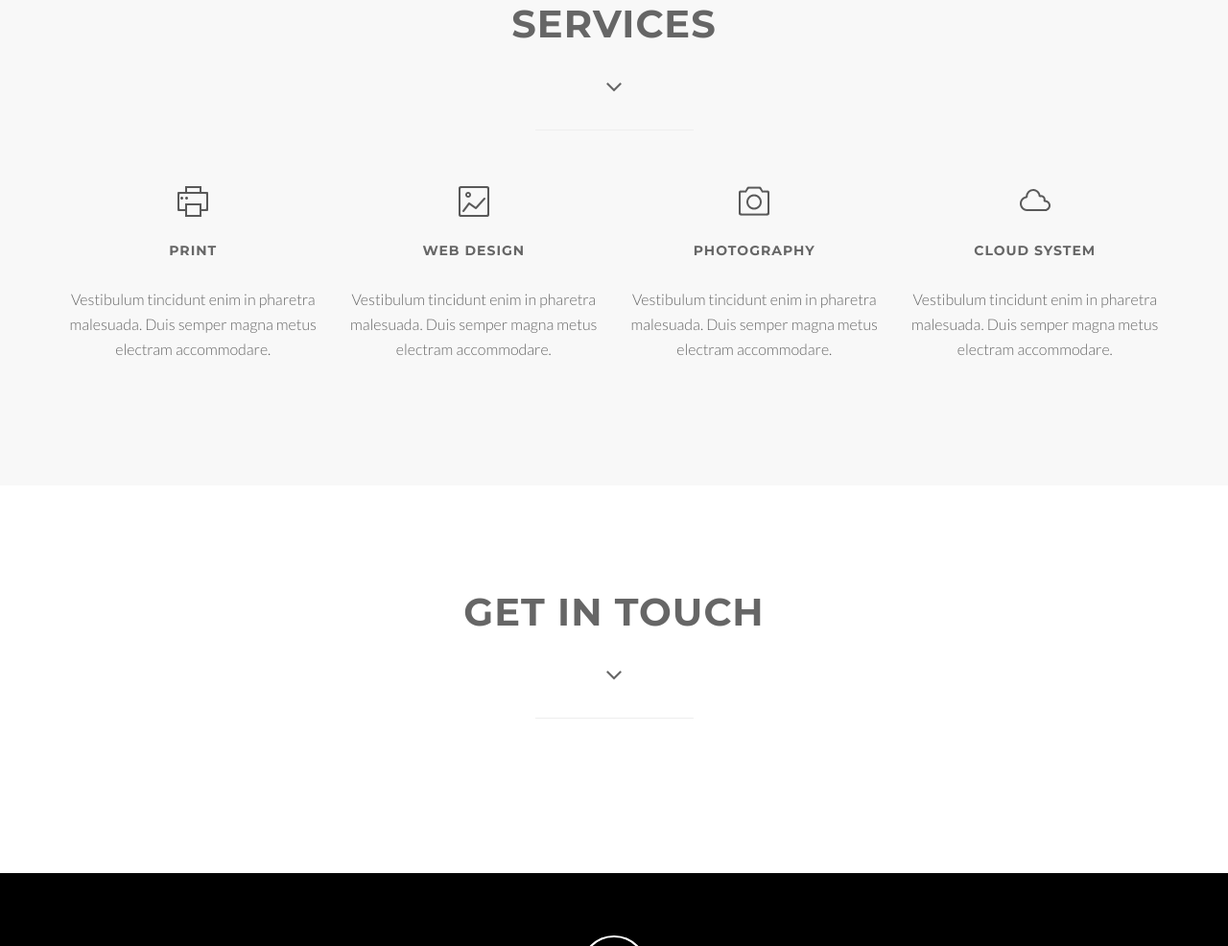
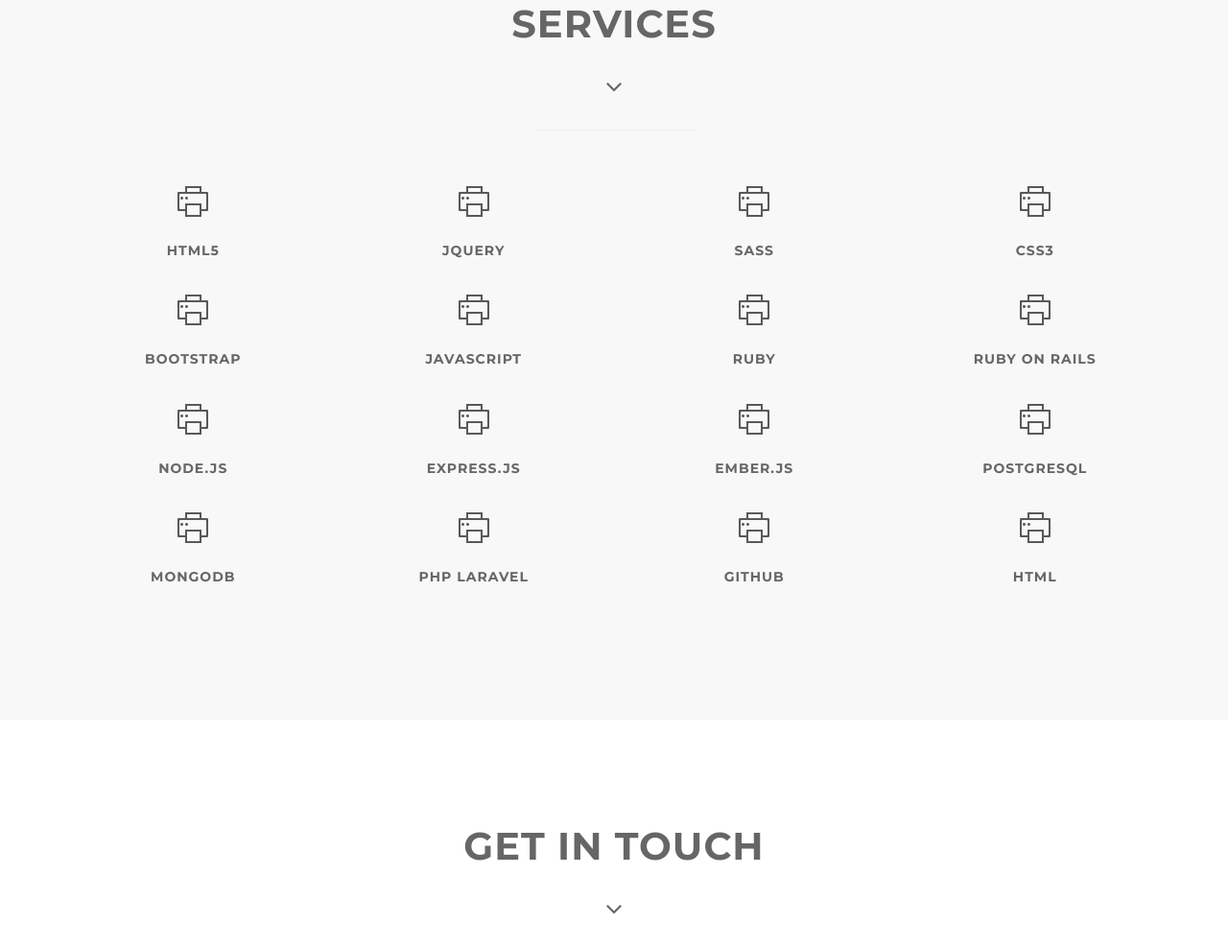
Before and after one commit to slammyde7113/webpage, a website built with webpack: page index.html in a window 1280 px wide. Shown: the part 2547-3533 px from the top of the page at 96% size. Built offline with nearby package versions, Linux system fonts and the light colour scheme.

Commit message:
Added List of Skills in Services Section

```diff
--- a/index.html
+++ b/index.html
@@ -98,63 +98,6 @@
 			</div>
 			</div>
 		</div>
-		<!-- <div class="container">
-
-		<div class="row">
-			<div class="col-lg-2 col-lg-offset-5">
-				<hr class="marginbot-50">
-			</div>
-		</div>
-        <div class="row">
-            <div class="col-xs-6 col-sm-3 col-md-3">
-				<div class="wow bounceInUp" data-wow-delay="0.2s">
-                <div class="team boxed-grey">
-                    <div class="inner">
-						<h5>Anna Hanaceck</h5>
-                        <p class="subtitle">Pixel Crafter</p>
-                        <div class="avatar"><img src="img/team/1.jpg" alt="" class="img-responsive img-circle" /></div>
-                    </div>
-                </div>
-				</div>
-            </div>
-			<div class="col-xs-6 col-sm-3 col-md-3">
-				<div class="wow bounceInUp" data-wow-delay="0.5s">
-                <div class="team boxed-grey">
-                    <div class="inner">
-						<h5>Maura Daniels</h5>
-                        <p class="subtitle">Ruby on Rails</p>
-                        <div class="avatar"><img src="img/team/2.jpg" alt="" class="img-responsive img-circle" /></div>
-
-                    </div>
-                </div>
-				</div>
-            </div>
-			<div class="col-xs-6 col-sm-3 col-md-3">
-				<div class="wow bounceInUp" data-wow-delay="0.8s">
-                <div class="team boxed-grey">
-                    <div class="inner">
-						<h5>Jack Briane</h5>
-                        <p class="subtitle">jQuery Ninja</p>
-                        <div class="avatar"><img src="img/team/3.jpg" alt="" class="img-responsive img-circle" /></div>
-
-                    </div>
-                </div>
-				</div>
-            </div>
-			<div class="col-xs-6 col-sm-3 col-md-3">
-				<div class="wow bounceInUp" data-wow-delay="1s">
-                <div class="team boxed-grey">
-                    <div class="inner">
-						<h5>Tom Petterson</h5>
-                        <p class="subtitle">Typographer</p>
-                        <div class="avatar"><img src="img/team/4.jpg" alt="" class="img-responsive img-circle" /></div>
-
-                    </div>
-                </div>
-				</div>
-            </div>
-        </div>
-		</div> -->
 	</section>
 	<!-- /Section: about -->
 
@@ -225,8 +168,7 @@
 						<img src="img/icons/service-icon-1.png" alt="" />
 					</div>
 					<div class="service-desc">
-						<h5>Print</h5>
-						<p>Vestibulum tincidunt enim in pharetra malesuada. Duis semper magna metus electram accommodare.</p>
+						<h5>HTML5</h5>
 					</div>
                 </div>
 				</div>
@@ -234,14 +176,13 @@
 
       <!--Tile -->
       <div class="col-sm-3 col-md-3">
-				<div class="wow fadeInUp" data-wow-delay="0.2s">
+  <div class="wow fadeInLeft" data-wow-delay="0.2s">
           <div class="service-box">
     <div class="service-icon">
-						<img src="img/icons/service-icon-2.png" alt="" />
+      <img src="img/icons/service-icon-1.png" alt="" />
     </div>
     <div class="service-desc">
-						<h5>Web Design</h5>
-						<p>Vestibulum tincidunt enim in pharetra malesuada. Duis semper magna metus electram accommodare.</p>
+      <h5>jQuery</h5>
     </div>
           </div>
   </div>
@@ -249,14 +190,13 @@
 
       <!--Tile -->
       <div class="col-sm-3 col-md-3">
-				<div class="wow fadeInUp" data-wow-delay="0.2s">
+  <div class="wow fadeInLeft" data-wow-delay="0.2s">
           <div class="service-box">
     <div class="service-icon">
-						<img src="img/icons/service-icon-3.png" alt="" />
+      <img src="img/icons/service-icon-1.png" alt="" />
     </div>
     <div class="service-desc">
-						<h5>Photography</h5>
-						<p>Vestibulum tincidunt enim in pharetra malesuada. Duis semper magna metus electram accommodare.</p>
+      <h5>Sass</h5>
     </div>
           </div>
   </div>
@@ -264,19 +204,192 @@
 
       <!--Tile -->
       <div class="col-sm-3 col-md-3">
-				<div class="wow fadeInRight" data-wow-delay="0.2s">
+      <div class="wow fadeInLeft" data-wow-delay="0.2s">
           <div class="service-box">
       <div class="service-icon">
-						<img src="img/icons/service-icon-4.png" alt="" />
+      <img src="img/icons/service-icon-1.png" alt="" />
       </div>
       <div class="service-desc">
-						<h5>Cloud System</h5>
-						<p>Vestibulum tincidunt enim in pharetra malesuada. Duis semper magna metus electram accommodare.</p>
+      <h5>CSS3</h5>
       </div>
           </div>
       </div>
       </div>
         </div>
+
+        <div class="row">
+            <div class="col-sm-3 col-md-3">
+        <div class="wow fadeInLeft" data-wow-delay="0.2s">
+                <div class="service-box">
+          <div class="service-icon">
+            <img src="img/icons/service-icon-1.png" alt="" />
+          </div>
+          <div class="service-desc">
+            <h5>Bootstrap</h5>
+          </div>
+                </div>
+        </div>
+            </div>
+
+      <!--Tile -->
+      <div class="col-sm-3 col-md-3">
+  <div class="wow fadeInLeft" data-wow-delay="0.2s">
+          <div class="service-box">
+    <div class="service-icon">
+      <img src="img/icons/service-icon-1.png" alt="" />
+    </div>
+    <div class="service-desc">
+      <h5>Javascript</h5>
+    </div>
+          </div>
+  </div>
+      </div>
+
+      <!--Tile -->
+      <div class="col-sm-3 col-md-3">
+  <div class="wow fadeInLeft" data-wow-delay="0.2s">
+          <div class="service-box">
+    <div class="service-icon">
+      <img src="img/icons/service-icon-1.png" alt="" />
+    </div>
+    <div class="service-desc">
+      <h5>Ruby</h5>
+    </div>
+          </div>
+  </div>
+      </div>
+
+      <!--Tile -->
+      <div class="col-sm-3 col-md-3">
+      <div class="wow fadeInLeft" data-wow-delay="0.2s">
+          <div class="service-box">
+      <div class="service-icon">
+      <img src="img/icons/service-icon-1.png" alt="" />
+      </div>
+      <div class="service-desc">
+      <h5>Ruby on Rails</h5>
+      </div>
+          </div>
+      </div>
+      </div>
+        </div>
+        <div class="row">
+            <div class="col-sm-3 col-md-3">
+        <div class="wow fadeInLeft" data-wow-delay="0.2s">
+                <div class="service-box">
+          <div class="service-icon">
+            <img src="img/icons/service-icon-1.png" alt="" />
+          </div>
+          <div class="service-desc">
+            <h5>Node.js</h5>
+          </div>
+                </div>
+        </div>
+            </div>
+
+      <!--Tile -->
+      <div class="col-sm-3 col-md-3">
+  <div class="wow fadeInLeft" data-wow-delay="0.2s">
+          <div class="service-box">
+    <div class="service-icon">
+      <img src="img/icons/service-icon-1.png" alt="" />
+    </div>
+    <div class="service-desc">
+      <h5>Express.js</h5>
+    </div>
+          </div>
+  </div>
+      </div>
+
+      <!--Tile -->
+      <div class="col-sm-3 col-md-3">
+  <div class="wow fadeInLeft" data-wow-delay="0.2s">
+          <div class="service-box">
+    <div class="service-icon">
+      <img src="img/icons/service-icon-1.png" alt="" />
+    </div>
+    <div class="service-desc">
+      <h5>Ember.js</h5>
+    </div>
+          </div>
+  </div>
+      </div>
+
+      <!--Tile -->
+      <div class="col-sm-3 col-md-3">
+      <div class="wow fadeInLeft" data-wow-delay="0.2s">
+          <div class="service-box">
+      <div class="service-icon">
+      <img src="img/icons/service-icon-1.png" alt="" />
+      </div>
+      <div class="service-desc">
+      <h5>PostgreSQL</h5>
+      </div>
+          </div>
+      </div>
+      </div>
+        </div>
+
+        <div class="row">
+            <div class="col-sm-3 col-md-3">
+        <div class="wow fadeInLeft" data-wow-delay="0.2s">
+                <div class="service-box">
+          <div class="service-icon">
+            <img src="img/icons/service-icon-1.png" alt="" />
+          </div>
+          <div class="service-desc">
+            <h5>MongoDB</h5>
+          </div>
+                </div>
+        </div>
+            </div>
+
+      <!--Tile -->
+      <div class="col-sm-3 col-md-3">
+  <div class="wow fadeInLeft" data-wow-delay="0.2s">
+          <div class="service-box">
+    <div class="service-icon">
+      <img src="img/icons/service-icon-1.png" alt="" />
+    </div>
+    <div class="service-desc">
+      <h5>PHP Laravel</h5>
+    </div>
+          </div>
+  </div>
+      </div>
+
+      <!--Tile -->
+      <div class="col-sm-3 col-md-3">
+  <div class="wow fadeInLeft" data-wow-delay="0.2s">
+          <div class="service-box">
+    <div class="service-icon">
+      <img src="img/icons/service-icon-1.png" alt="" />
+    </div>
+    <div class="service-desc">
+      <h5>Github</h5>
+    </div>
+          </div>
+  </div>
+      </div>
+
+      <!--Tile -->
+      <div class="col-sm-3 col-md-3">
+      <div class="wow fadeInLeft" data-wow-delay="0.2s">
+          <div class="service-box">
+      <div class="service-icon">
+      <img src="img/icons/service-icon-1.png" alt="" />
+      </div>
+      <div class="service-desc">
+      <h5>HTML</h5>
+      </div>
+          </div>
+      </div>
+      </div>
+        </div>
+
+
+
+
 		</div>
 	</section>
 	<!-- /Section: services -->
```
Lines whose indentation alone changed are shown as unchanged.
